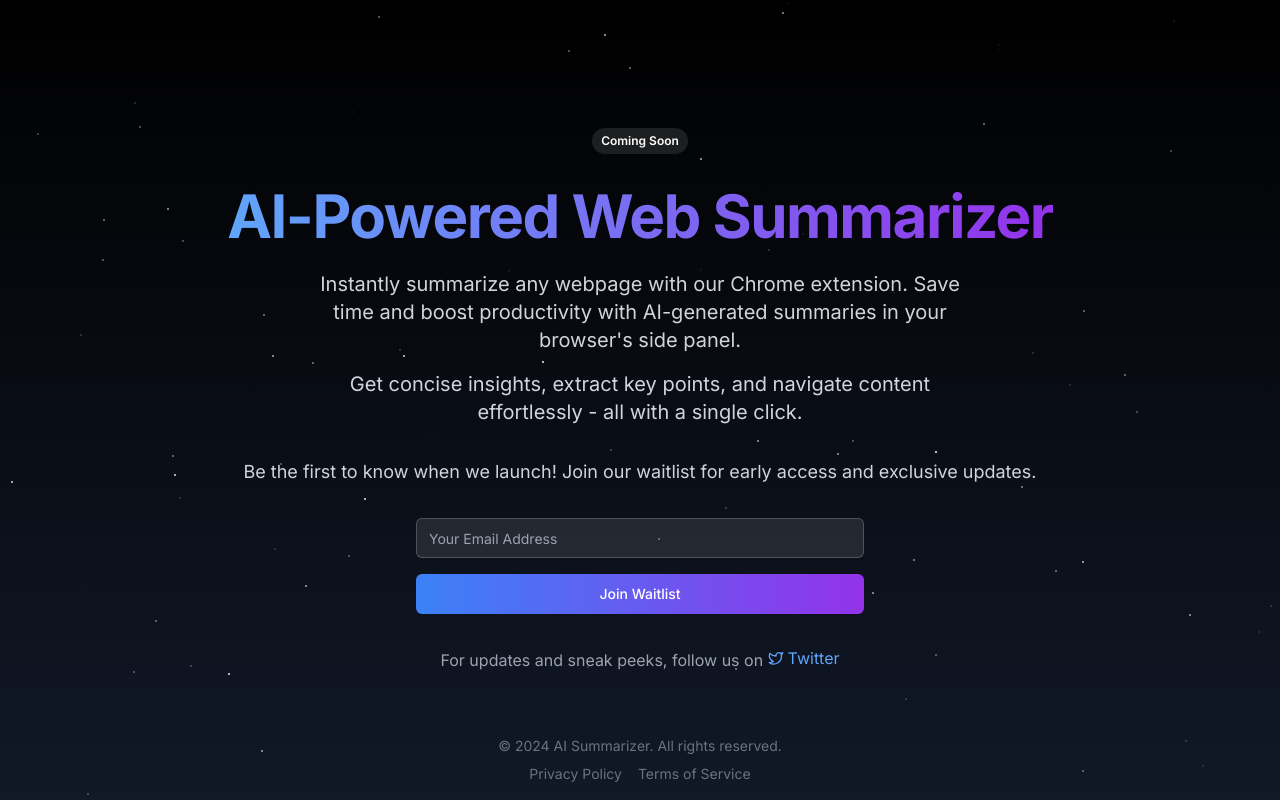
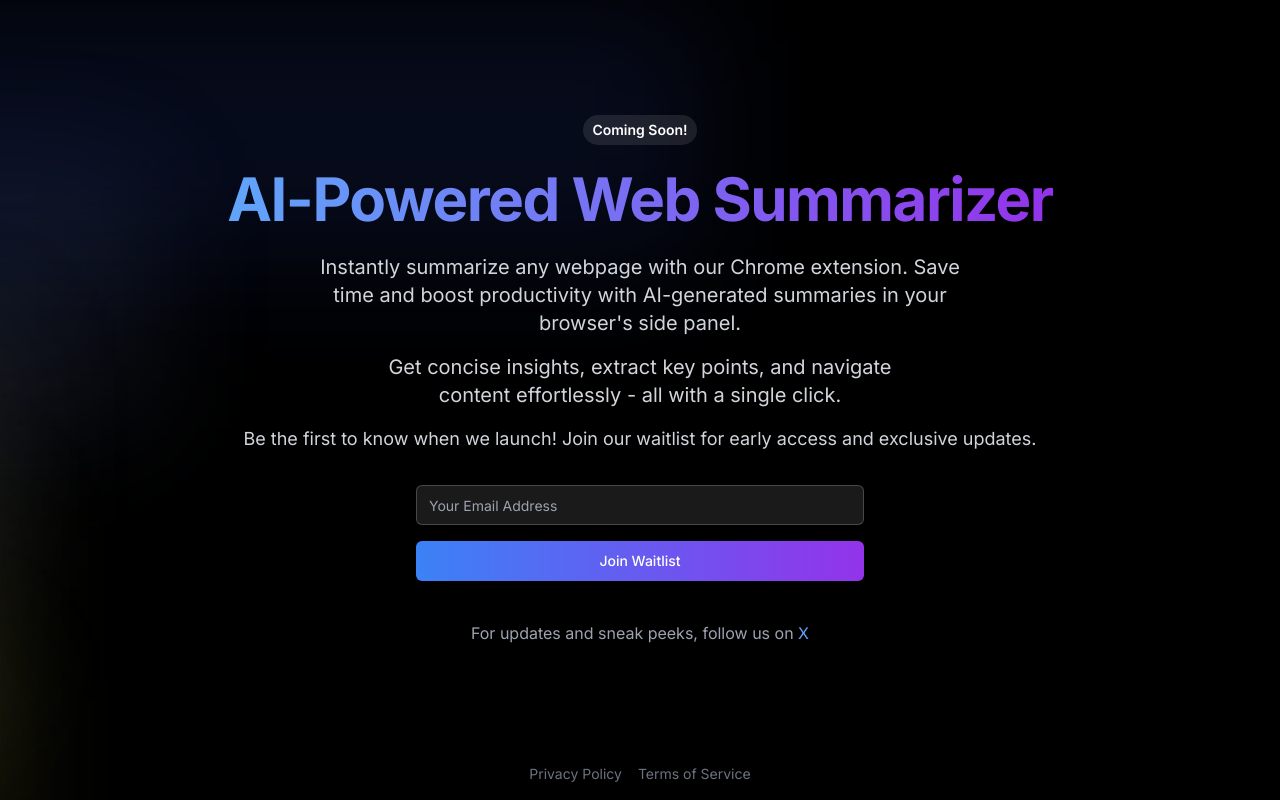
Before and after one commit to Keshav-Thakur-108/waitlist-template-01, a Next.js app: page / in a window 1280 px wide. Built offline with nearby package versions, Linux system fonts and the light colour scheme.

Commit message:
Add new components and finalize the frontend

```diff
--- a/app/page.tsx
+++ b/app/page.tsx
@@ -1,106 +1,62 @@
-"use client"
-
+import { Suspense } from 'react'
 import WaitlistForm from '@/components/WaitlistForm'
 import { Badge } from "@/components/ui/badge"
-import { Chrome, Twitter } from 'lucide-react'
+import { Twitter, X } from 'lucide-react'
 import { CustomToaster } from "@/components/ui/custom-toaster"
-import { motion } from "framer-motion"
+import AnimatedBackground from '@/components/AnimatedBackground'
+import AnimatedContent from '@/components/AnimatedContent'
 
 export default function Home() {
   return (
-    <div className="min-h-screen bg-gradient-to-b from-black to-gray-900 text-white relative overflow-hidden">
-      <div className="absolute inset-0 overflow-hidden">
-        <div className="stars-container absolute inset-0">
-          {[...Array(100)].map((_, i) => (
-            <motion.div
-              key={i}
-              className="star absolute w-0.5 h-0.5 bg-white rounded-full"
-              initial={{ opacity: 0 }}
-              animate={{ opacity: [0, 1, 0] }}
-              transition={{
-                repeat: Infinity,
-                duration: Math.random() * 3 + 2,
-                delay: Math.random() * 3,
-              }}
-              style={{
-                top: `${Math.random() * 100}%`,
-                left: `${Math.random() * 100}%`,
-              }}
-            />
-          ))}
-        </div>
-      </div>
+    <div className="min-h-screen bg-gradient-to-b from-black to-gray-900 text-white relative overflow-hidden ">
+      <Suspense fallback={<div>Loading...</div>}>
+        <AnimatedBackground />
+      </Suspense>
 
-      <motion.div
-        className="relative z-10 container mx-auto px-4 py-16 flex flex-col items-center justify-center min-h-screen text-center"
-        initial={{ opacity: 0, y: 20 }}
-        animate={{ opacity: 1, y: 0 }}
-        transition={{ duration: 0.8 }}
-      >
-        <Badge variant="secondary" className="mb-8 bg-white/10 text-white hover:bg-white/20 text-xs px-2 py-1">
-          Coming Soon
+      <div className="relative z-10 container mx-auto px-4 py-16 flex flex-col items-center justify-center min-h-screen text-center">
+
+
+        <Suspense fallback={<div>Loading...</div>}>
+          <AnimatedContent>
+
+            <Badge variant="secondary" className="-translate-y-10 mb-6 bg-white/10 text-white hover:bg-white/20 text-sm px-2 py-1">
+            Coming Soon!
             </Badge>
 
-        <motion.h1
-          className="text-4xl md:text-6xl font-bold mb-6 tracking-tight bg-clip-text text-transparent bg-gradient-to-r from-blue-400 to-purple-600"
-          initial={{ scale: 0.9 }}
-          animate={{ scale: 1 }}
-          transition={{ duration: 0.5 }}
-        >
+            <h1 className="-translate-y-10 text-4xl md:text-6xl font-bold mb-6 tracking-tight bg-clip-text text-transparent bg-gradient-to-r from-blue-400 to-purple-600">
               AI-Powered Web Summarizer
-        </motion.h1>
+            </h1>
 
-        <motion.p
-          className="text-lg md:text-xl text-gray-300 mb-4 max-w-2xl"
-          initial={{ opacity: 0, y: 20 }}
-          animate={{ opacity: 1, y: 0 }}
-          transition={{ delay: 0.2, duration: 0.5 }}
-        >
+            <p className="-translate-y-10 text-lg md:text-xl text-gray-300 mb-4 max-w-2xl mx-auto">
               Instantly summarize any webpage with our Chrome extension. Save time and boost productivity with AI-generated summaries in your browser's side panel.
-        </motion.p>
+            </p>
 
-        <motion.p
-          className="text-lg md:text-xl text-gray-300 mb-8 max-w-2xl"
-          initial={{ opacity: 0, y: 20 }}
-          animate={{ opacity: 1, y: 0 }}
-          transition={{ delay: 0.4, duration: 0.5 }}
-        >
+            <p className="-translate-y-10 text-lg md:text-xl text-gray-300 mb-4 max-w-xl mx-auto">
               Get concise insights, extract key points, and navigate content effortlessly - all with a single click.
-        </motion.p>
+            </p>
 
-
-        <motion.p
-          className="text-lg mb-8 text-gray-300"
-          initial={{ opacity: 0, y: 20 }}
-          animate={{ opacity: 1, y: 0 }}
-          transition={{ delay: 0.8, duration: 0.5 }}
-        >
+            <p className="-translate-y-10 text-lg mb-8 text-gray-300 mx-auto ">
               Be the first to know when we launch! Join our waitlist for early access and exclusive updates.
-        </motion.p>
+            </p>
 
             <WaitlistForm />
-
-        <motion.div
-          className="mt-8 text-gray-400"
-          initial={{ opacity: 0 }}
-          animate={{ opacity: 1 }}
-          transition={{ delay: 1, duration: 0.5 }}
-        >
+            <div className="text-gray-400">
               For updates and sneak peeks, follow us on{" "}
               <a href="https://twitter.com" className="text-blue-400 hover:text-blue-300 inline-flex items-center transition-colors duration-200">
-            <Twitter className="h-4 w-4 mr-1" />
-            Twitter
+
+                X
               </a>
-        </motion.div>
+            </div>
+          </AnimatedContent>
+        </Suspense>
 
         <footer className="absolute bottom-4 left-0 right-0 text-center text-sm text-gray-500">
-          <div className="mb-2">© 2024 AI Summarizer. All rights reserved.</div>
           <div className="space-x-4">
             <a href="#" className="hover:text-white transition-colors duration-200">Privacy Policy</a>
             <a href="#" className="hover:text-white transition-colors duration-200">Terms of Service</a>
           </div>
         </footer>
-      </motion.div>
+      </div>
       <CustomToaster />
     </div>
   )
--- /dev/null
+++ b/components/AnimatedBackground.tsx
@@ -0,0 +1,43 @@
+'use client'
+
+import { motion } from 'framer-motion'
+import { useMemo } from 'react'
+
+const WAVE_COUNT = 5
+
+export default function AnimatedBackground() {
+  const waves = useMemo(() => {
+    return Array.from({ length: WAVE_COUNT }, (_, i) => ({
+      id: i,
+      top: `${i * 20}%`, // Position each wave at different vertical levels
+      animationDuration: `${15 + i * 5}s`, // Different animation durations
+      animationDelay: `${i * 2}s`, // Staggered animation start
+      color: `rgba(${50 + i * 40}, ${80 + i * 30}, ${200 - i * 30}, 0.2)`, // Gradient-like colors
+    }))
+  }, [])
+
+  return (
+    <div className="absolute inset-0 overflow-hidden bg-black">
+      <div className="aurora-container absolute inset-0">
+        {waves.map((wave) => (
+          <motion.div
+            key={wave.id}
+            className="wave absolute w-full h-1/3 blur-3xl opacity-70"
+            initial={{ x: '-100%' }}
+            animate={{ x: '100%' }}
+            transition={{
+              repeat: Infinity,
+              duration: parseFloat(wave.animationDuration),
+              delay: parseFloat(wave.animationDelay),
+              ease: 'easeInOut',
+            }}
+            style={{
+              top: wave.top,
+              background: wave.color,
+            }}
+          />
+        ))}
+      </div>
+    </div>
+  )
+}
--- /dev/null
+++ b/components/AnimatedContent.tsx
@@ -0,0 +1,15 @@
+'use client'
+
+import { motion } from 'framer-motion'
+
+export default function AnimatedContent({ children }: { children: React.ReactNode }) {
+  return (
+    <motion.div
+      initial={{ opacity: 0, y: 20 }}
+      animate={{ opacity: 1, y: 0 }}
+      transition={{ duration: 0.8 }}
+    >
+      {children}
+    </motion.div>
+  )
+}
--- a/components/WaitlistForm.tsx
+++ b/components/WaitlistForm.tsx
@@ -28,7 +28,7 @@ export default function WaitlistForm() {
   return (
     <motion.form
       onSubmit={onSubmit}
-      className="w-full max-w-md space-y-4"
+      className="w-full max-w-md space-y-4 mx-auto"
       initial={{ opacity: 0, y: 20 }}
       animate={{ opacity: 1, y: 0 }}
       transition={{ delay: 0.8, duration: 0.5 }}
@@ -36,12 +36,12 @@ export default function WaitlistForm() {
       <Input
         type="email"
         placeholder="Your Email Address"
-        className="bg-white/10 border-white/20 text-white placeholder:text-gray-400 focus:ring-2 focus:ring-blue-400 transition-all duration-200"
+        className="-translate-y-10 bg-white/10 border-white/20 text-white placeholder:text-gray-400 focus:ring-2 focus:ring-blue-400 transition-all duration-200"
         required
       />
       <Button
         type="submit"
-        className="w-full bg-gradient-to-r from-blue-500 to-purple-600 text-white hover:from-blue-600 hover:to-purple-700 transition-all duration-200"
+        className="-translate-y-10 w-full bg-gradient-to-r from-blue-500 to-purple-600 text-white hover:from-blue-600 hover:to-purple-700 transition-all duration-200"
         disabled={loading}
       >
         {loading ? (
```
Lines whose indentation alone changed are shown as unchanged.
